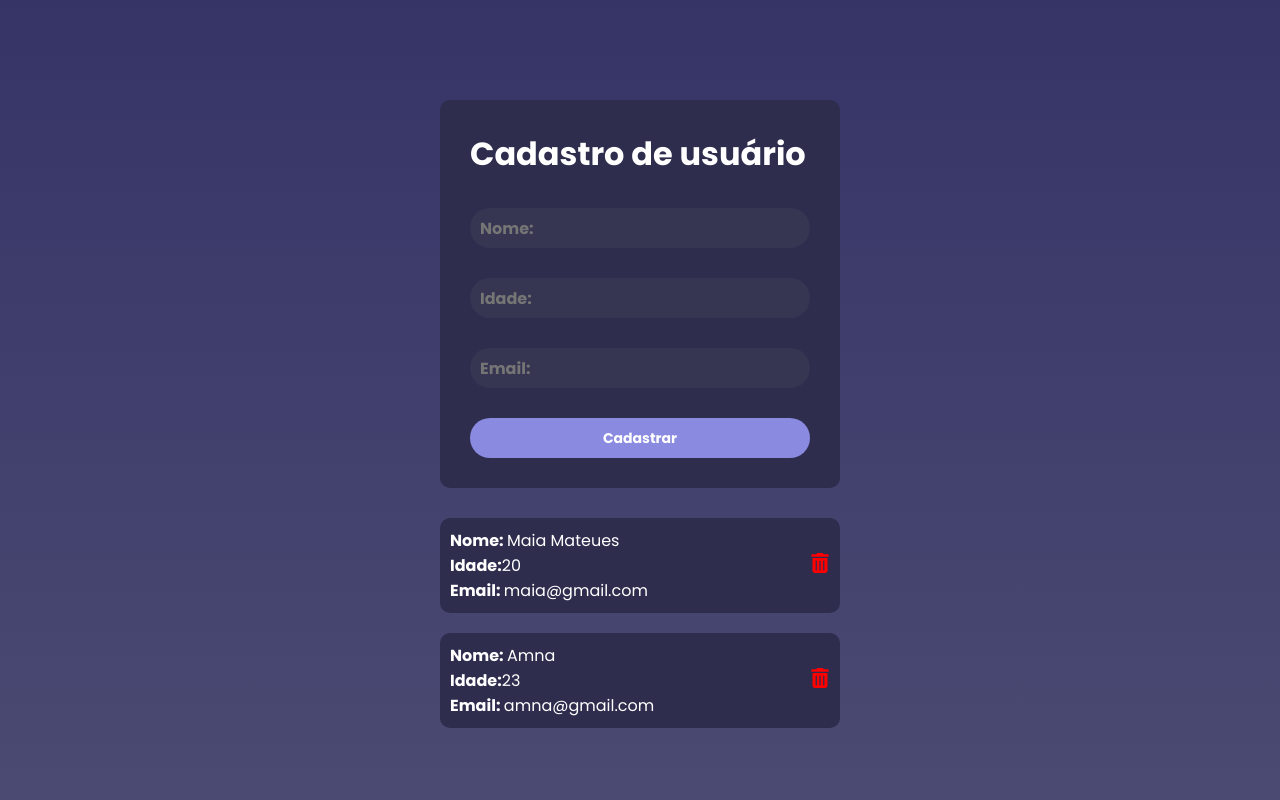
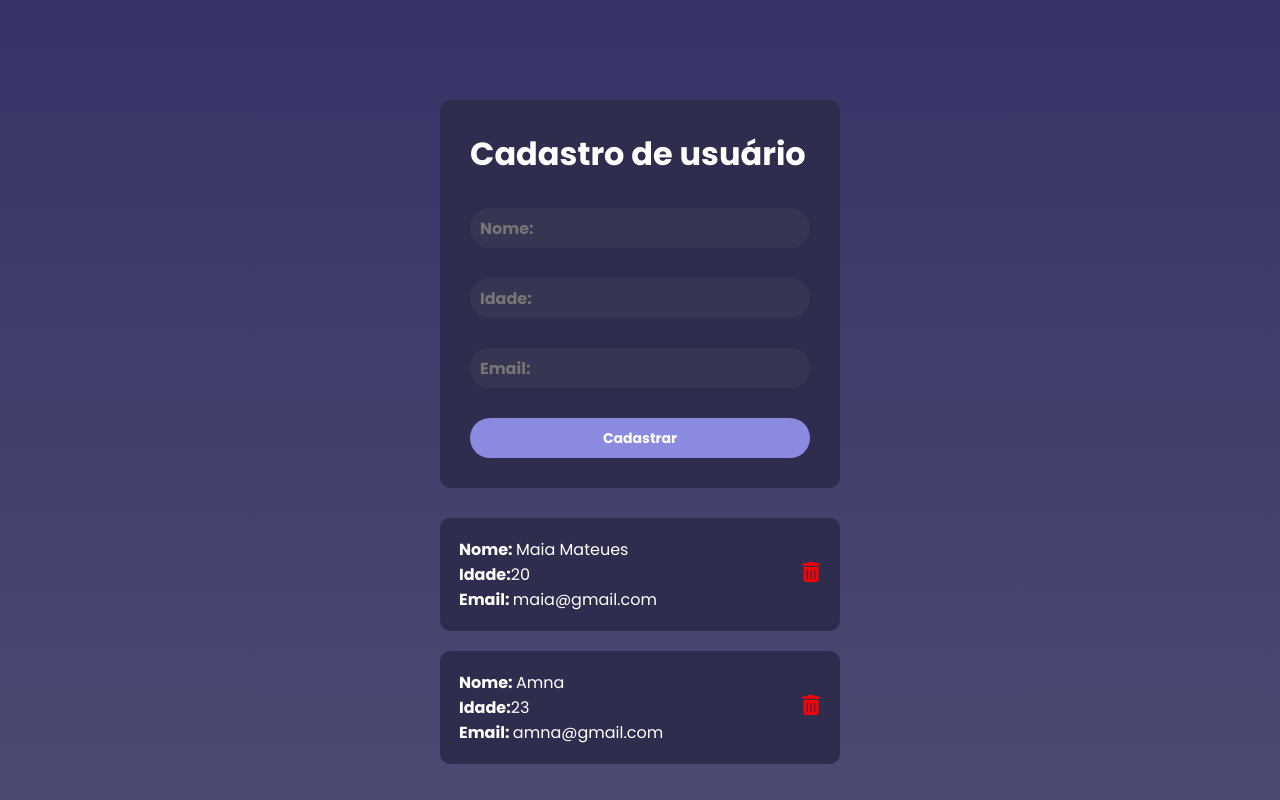
Before and after one commit to mateusmaiia/crud, a React (Vite) app in the folder frontend/: page / in a window 1280 px wide. Built offline with nearby package versions, Linux system fonts and the light colour scheme.

Commit message:
update: card padding

```diff
--- a/frontend/src/pages/home/index.css
+++ b/frontend/src/pages/home/index.css
@@ -55,7 +55,7 @@ form{
   margin: 10px;
   gap: 30px;
   width: 400px;
-  padding: 10px;
+  padding: 19px;
   border-radius: 10px;
 
   & p{
```
